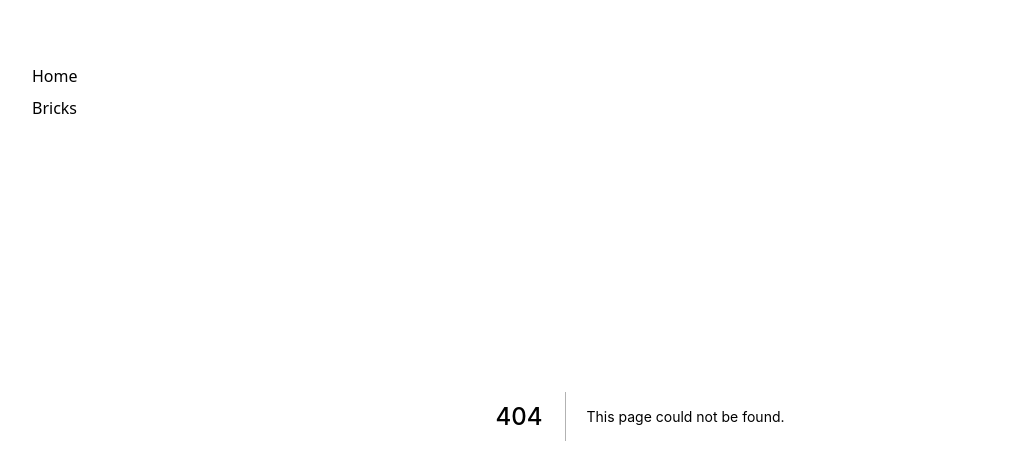
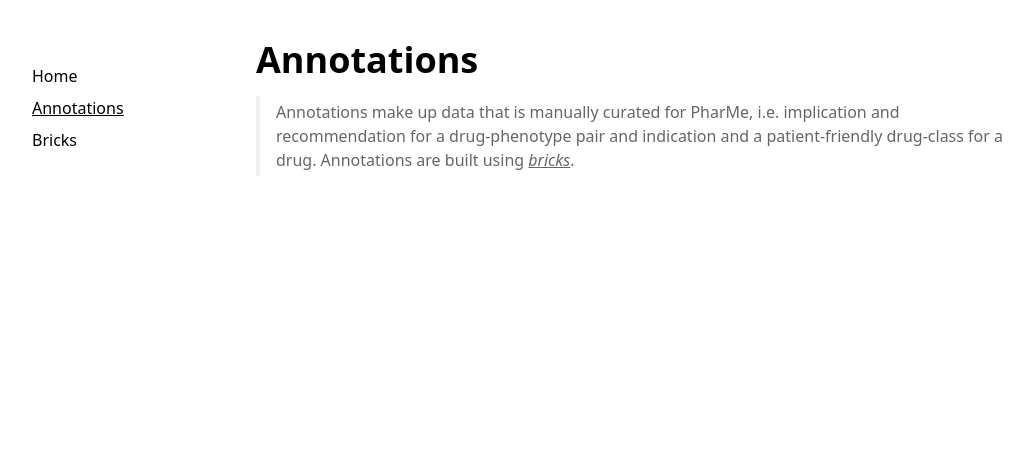
Before and after one commit to hpi-dhc/PharMe, a Next.js app in the folder annotation-interface/: page /annotations in a window 1280 px wide. Before the commit this address had no page. Shown: the top 464 px of the page, without its empty margins (0-1033 px from the left). Built offline with nearby package versions, Linux system fonts and the light colour scheme.

Commit message:
feat(anni): in-app terminology and explanations

```diff
--- a/annotation-interface/components/NavBar.tsx
+++ b/annotation-interface/components/NavBar.tsx
@@ -11,6 +11,11 @@ const NavBar = () => {
     const router = useRouter();
     const tabDefinitions: TabDefinition[] = [
         { activePaths: /^\/$/, title: 'Home', linkPath: '/' },
+        {
+            activePaths: /^\/annotations.*$/,
+            title: 'Annotations',
+            linkPath: '/annotations',
+        },
         { activePaths: /^\/bricks.*$/, title: 'Bricks', linkPath: '/bricks' },
     ];
     return (
--- a/annotation-interface/components/PageHeading.tsx
+++ b/annotation-interface/components/PageHeading.tsx
@@ -1,7 +1,17 @@
-import { ReactNode } from 'react';
+import { PropsWithChildren } from 'react';
 
-const PageHeading = ({ children }: { children: ReactNode }) => (
-    <h1 className="text-4xl my-6 font-extrabold">{children}</h1>
+const PageHeading = ({
+    title,
+    children,
+}: PropsWithChildren<{ title: string }>) => (
+    <div className="my-6">
+        <h1 className="text-4xl font-extrabold my-4">{title}</h1>
+        {children && (
+            <p className="py-1 pl-4 border-l-4 border-black border-opacity-10 opacity-60">
+                {children}
+            </p>
+        )}
+    </div>
 );
 
 export default PageHeading;
--- /dev/null
+++ b/annotation-interface/pages/annotations.tsx
@@ -0,0 +1,20 @@
+import Link from 'next/link';
+
+import PageHeading from '../components/PageHeading';
+
+const Annotations = () => {
+    return (
+        <PageHeading title="Annotations">
+            Annotations make up data that is manually curated for PharMe, i.e.
+            implication and recommendation for a drug-phenotype pair and
+            indication and a patient-friendly drug-class for a drug. Annotations
+            are built using{' '}
+            <Link href="/bricks">
+                <a className="italic underline">bricks</a>
+            </Link>
+            .
+        </PageHeading>
+    );
+};
+
+export default Annotations;
--- a/annotation-interface/pages/bricks/[id].tsx
+++ b/annotation-interface/pages/bricks/[id].tsx
@@ -35,7 +35,11 @@ const EditBrick = ({
     });
     return (
         <>
-            <PageHeading>Edit Brick</PageHeading>
+            <PageHeading title="Edit Brick">
+                View your Brick or edit it by changing its usage category, its
+                different translations or by deleting it. Hit cancel below to
+                exit without making any changes.
+            </PageHeading>
             <FilterTabs
                 withLanguagePicker={false}
                 withAllOption={false}
--- a/annotation-interface/pages/bricks/index.tsx
+++ b/annotation-interface/pages/bricks/index.tsx
@@ -16,7 +16,19 @@ const AllTextBricks = ({
     DisplayFilterProps) => {
     return (
         <>
-            <PageHeading>Defined Bricks</PageHeading>
+            <PageHeading title="Defined Bricks">
+                <>
+                    <span className="italic">Bricks</span> are predefined
+                    components that are used to create texts for{' '}
+                    <Link href="/annotations">
+                        <a className="italic underline">annotations</a>
+                    </Link>
+                    . The creation of annotation texts is strictly limited to
+                    combinations of Bricks to ensure consistency and enable easy
+                    multi-language support. Bricks can also include placeholders
+                    such as a given drug&apos;s name.
+                </>
+            </PageHeading>
             <FilterTabs display={display}>
                 {displayCategories.map((category, categoryIndex) => (
                     <Tab.Panel key={categoryIndex}>
--- a/annotation-interface/pages/bricks/new.tsx
+++ b/annotation-interface/pages/bricks/new.tsx
@@ -16,7 +16,10 @@ const NewBrick = ({ display }: DisplayFilterProps) => {
         : null;
     return (
         <>
-            <PageHeading>Create new Brick</PageHeading>
+            <PageHeading title="Create new Brick">
+                Create a new Brick by specifying the annotation text category
+                it&apos;ll be used for and defining it in at least one language.
+            </PageHeading>
             <FilterTabs
                 withLanguagePicker={false}
                 withAllOption={false}
```
